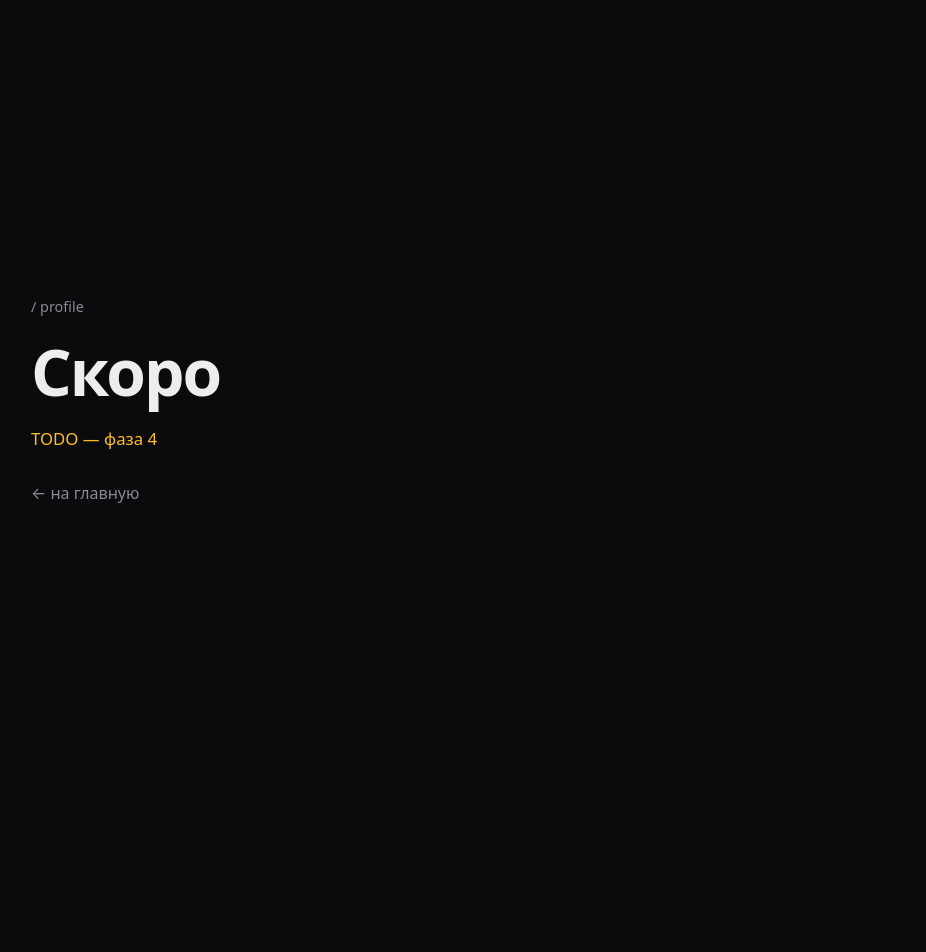
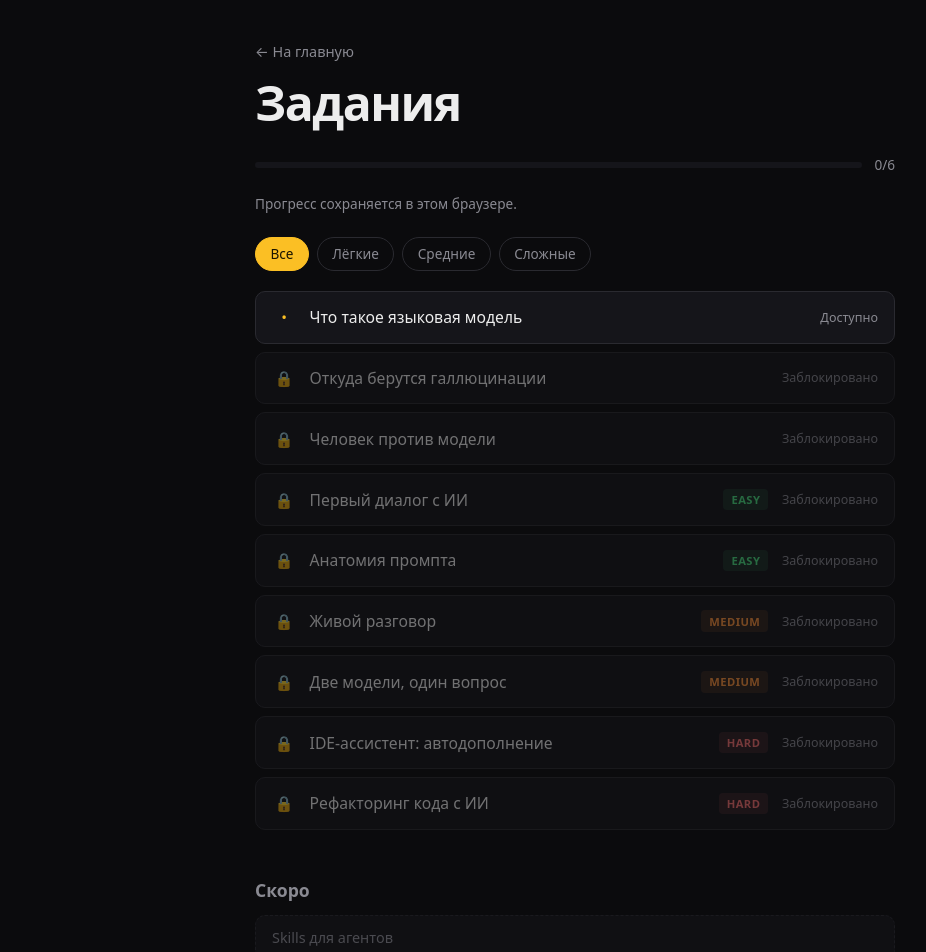
Before and after one commit to stefan-genie/you-and-vibe, a Vue app in the folder frontend/: page /profile in a window 1280 px wide. Shown: the top 952 px of the page, without its empty margins (65-991 px from the left). Before the commit the page ends 800 px from the top, so only its background shows below. Built offline with nearby package versions, Linux system fonts and the light colour scheme.

Commit message:
feat(frontend): task registry + profile page

```diff
--- /dev/null
+++ b/frontend/src/tasks/tasks.config.ts
@@ -0,0 +1,33 @@
+export type TaskType = "static" | "fakeChat" | "comparison" | "realChat" | "chatIde";
+export type Difficulty = "easy" | "medium" | "hard";
+
+export interface Task {
+  id: string;
+  type: TaskType;
+  difficulty?: Difficulty;
+  title: string;
+  unlocksAfter: string | null;
+  content: null;
+}
+
+export const tasks: Task[] = [
+  { id: "intro-1", type: "static", title: "Что такое языковая модель", unlocksAfter: null, content: null },
+  { id: "intro-2", type: "static", title: "Откуда берутся галлюцинации", unlocksAfter: "intro-1", content: null },
+  { id: "intro-3", type: "comparison", title: "Человек против модели", unlocksAfter: "intro-2", content: null },
+  { id: "t1", type: "fakeChat", difficulty: "easy", title: "Первый диалог с ИИ", unlocksAfter: "intro-3", content: null },
+  { id: "t2", type: "static", difficulty: "easy", title: "Анатомия промпта", unlocksAfter: "t1", content: null },
+  { id: "t3", type: "realChat", difficulty: "medium", title: "Живой разговор", unlocksAfter: "t2", content: null },
+  { id: "t4", type: "comparison", difficulty: "medium", title: "Две модели, один вопрос", unlocksAfter: "t3", content: null },
+  { id: "t5", type: "chatIde", difficulty: "hard", title: "IDE-ассистент: автодополнение", unlocksAfter: "t4", content: null },
+  { id: "t6", type: "chatIde", difficulty: "hard", title: "Рефакторинг кода с ИИ", unlocksAfter: "t5", content: null },
+];
+
+export const roadmapStubs: string[] = [
+  "Skills для агентов",
+  "Multi-Agent Patterns",
+  "RAG",
+  "Reasoning Patterns",
+  "Memory Management",
+  "Prompt Chaining",
+  "Self-Consistency",
+];
--- a/frontend/src/views/Profile.vue
+++ b/frontend/src/views/Profile.vue
@@ -1,41 +1,275 @@
+<script setup>
+import { ref, computed } from "vue";
+import { useRouter } from "vue-router";
+import { storeToRefs } from "pinia";
+import { useProgressStore } from "../stores/progress.js";
+import { tasks, roadmapStubs } from "../tasks/tasks.config";
+
+const router = useRouter();
+const store = useProgressStore();
+const { completed } = storeToRefs(store);
+
+const filters = ["all", "easy", "medium", "hard"];
+const activeFilter = ref("all");
+
+const mainTasks = computed(() => tasks.filter((t) => !t.id.startsWith("intro-")));
+const progressDone = computed(() =>
+  mainTasks.value.filter((t) => completed.value.includes(t.id)).length
+);
+const progressPct = computed(() =>
+  mainTasks.value.length === 0
+    ? 0
+    : Math.round((progressDone.value / mainTasks.value.length) * 100)
+);
+
+function statusOf(task) {
+  if (completed.value.includes(task.id)) return "passed";
+  if (task.unlocksAfter === null || completed.value.includes(task.unlocksAfter))
+    return "available";
+  return "locked";
+}
+
+const visibleTasks = computed(() => {
+  if (activeFilter.value === "all") return tasks;
+  return tasks.filter((t) => t.difficulty === activeFilter.value);
+});
+
+const statusLabel = {
+  passed: "Пройдено",
+  available: "Доступно",
+  locked: "Заблокировано",
+};
+
+function openTask(task) {
+  const s = statusOf(task);
+  if (s === "available" || s === "passed") {
+    router.push(`/task/${task.id}`);
+  }
+}
+</script>
+
 <template>
-  <main class="stub">
-    <p class="tag">/ profile</p>
-    <h1>Скоро</h1>
-    <p class="note">TODO — фаза 4</p>
-    <RouterLink to="/" class="back">← на главную</RouterLink>
+  <main class="profile">
+    <header class="head">
+      <RouterLink to="/" class="back">← На главную</RouterLink>
+      <h1>Задания</h1>
+      <div class="progress">
+        <div class="progress-bar"><span :style="{ width: progressPct + '%' }" /></div>
+        <span class="progress-text">{{ progressDone }}/{{ mainTasks.length }}</span>
+      </div>
+    </header>
+
+    <p class="banner">Прогресс сохраняется в этом браузере.</p>
+
+    <nav class="filters">
+      <button
+        v-for="f in filters"
+        :key="f"
+        :class="['tab', { active: activeFilter === f }]"
+        @click="activeFilter = f"
+      >
+        {{ f === "all" ? "Все" : f === "easy" ? "Лёгкие" : f === "medium" ? "Средние" : "Сложные" }}
+      </button>
+    </nav>
+
+    <ul class="task-list">
+      <li
+        v-for="task in visibleTasks"
+        :key="task.id"
+        :class="['card', statusOf(task)]"
+        @click="openTask(task)"
+      >
+        <span class="indicator" :data-status="statusOf(task)">
+          <template v-if="statusOf(task) === 'passed'">✓</template>
+          <template v-else-if="statusOf(task) === 'locked'">🔒</template>
+          <template v-else>•</template>
+        </span>
+        <span class="title">{{ task.title }}</span>
+        <span v-if="task.difficulty" :class="['badge', task.difficulty]">{{ task.difficulty }}</span>
+        <span class="status">{{ statusLabel[statusOf(task)] }}</span>
+      </li>
+    </ul>
+
+    <section class="soon">
+      <h2>Скоро</h2>
+      <ul class="stub-list">
+        <li v-for="stub in roadmapStubs" :key="stub" class="stub">{{ stub }}</li>
+      </ul>
+    </section>
   </main>
 </template>
 
 <style scoped>
-.stub {
-  height: 100dvh;
-  display: flex;
-  flex-direction: column;
-  justify-content: center;
-  padding: 0 clamp(1.5rem, 8vw, 6rem);
-  max-width: 40rem;
+.profile {
+  min-height: 100dvh;
+  max-width: 46rem;
+  margin: 0 auto;
+  padding: 2.5rem clamp(1.5rem, 5vw, 3rem) 4rem;
 }
-.tag {
-  color: var(--text-dim);
-  font-size: 0.9rem;
-  margin-bottom: 0.75rem;
-}
-.stub h1 {
-  font-size: clamp(2.5rem, 6vw, 4rem);
-  letter-spacing: -0.03em;
-  margin-bottom: 0.75rem;
-}
-.note {
-  color: var(--accent);
-  font-size: 1.05rem;
-  margin-bottom: 2rem;
+.head {
+  margin-bottom: 1.25rem;
 }
 .back {
   color: var(--text-dim);
+  font-size: 0.9rem;
   transition: color 0.15s ease;
 }
 .back:hover {
   color: var(--text);
 }
+.profile h1 {
+  font-size: clamp(2rem, 5vw, 3rem);
+  letter-spacing: -0.03em;
+  margin: 0.5rem 0 1.25rem;
+}
+.progress {
+  display: flex;
+  align-items: center;
+  gap: 0.75rem;
+}
+.progress-bar {
+  flex: 1;
+  height: 6px;
+  background: var(--bg-elev);
+  border-radius: 999px;
+  overflow: hidden;
+}
+.progress-bar span {
+  display: block;
+  height: 100%;
+  background: var(--accent);
+  border-radius: 999px;
+  transition: width 0.3s ease;
+}
+.progress-text {
+  font-size: 0.85rem;
+  color: var(--text-dim);
+  font-variant-numeric: tabular-nums;
+}
+.banner {
+  color: var(--text-dim);
+  font-size: 0.85rem;
+  margin-bottom: 1.5rem;
+}
+.filters {
+  display: flex;
+  gap: 0.5rem;
+  margin-bottom: 1.25rem;
+}
+.tab {
+  background: transparent;
+  border: 1px solid var(--border);
+  color: var(--text-dim);
+  font: inherit;
+  font-size: 0.85rem;
+  padding: 0.4rem 0.9rem;
+  border-radius: 999px;
+  cursor: pointer;
+  transition: color 0.15s ease, border-color 0.15s ease, background 0.15s ease;
+}
+.tab:hover {
+  color: var(--text);
+}
+.tab.active {
+  color: #1a1500;
+  background: var(--accent);
+  border-color: var(--accent);
+}
+.task-list {
+  list-style: none;
+  display: flex;
+  flex-direction: column;
+  gap: 0.5rem;
+}
+.card {
+  display: flex;
+  align-items: center;
+  gap: 0.85rem;
+  padding: 0.9rem 1rem;
+  background: var(--bg-elev);
+  border: 1px solid var(--border);
+  border-radius: 10px;
+  cursor: default;
+  transition: border-color 0.15s ease, transform 0.1s ease;
+}
+.card.available,
+.card.passed {
+  cursor: pointer;
+}
+.card.available:hover,
+.card.passed:hover {
+  border-color: var(--text-dim);
+  transform: translateY(-1px);
+}
+.card.locked {
+  opacity: 0.45;
+}
+.indicator {
+  width: 1.5rem;
+  text-align: center;
+  font-size: 0.95rem;
+}
+.indicator[data-status="passed"] {
+  color: #4ade80;
+}
+.indicator[data-status="available"] {
+  color: var(--accent);
+}
+.indicator[data-status="locked"] {
+  color: var(--text-dim);
+}
+.title {
+  flex: 1;
+  font-size: 0.98rem;
+}
+.badge {
+  font-size: 0.7rem;
+  font-weight: 600;
+  text-transform: uppercase;
+  letter-spacing: 0.04em;
+  padding: 0.2rem 0.5rem;
+  border-radius: 4px;
+}
+.badge.easy {
+  color: #4ade80;
+  background: rgba(74, 222, 128, 0.12);
+}
+.badge.medium {
+  color: #fb923c;
+  background: rgba(251, 146, 60, 0.12);
+}
+.badge.hard {
+  color: #f87171;
+  background: rgba(248, 113, 113, 0.12);
+}
+.status {
+  font-size: 0.78rem;
+  color: var(--text-dim);
+  min-width: 5.5rem;
+  text-align: right;
+}
+.soon {
+  margin-top: 3rem;
+}
+.soon h2 {
+  font-size: 1.1rem;
+  color: var(--text-dim);
+  margin-bottom: 0.85rem;
+}
+.stub-list {
+  list-style: none;
+  display: flex;
+  flex-direction: column;
+  gap: 0.5rem;
+}
+.stub {
+  padding: 0.75rem 1rem;
+  background: var(--bg-elev);
+  border: 1px dashed var(--border);
+  border-radius: 10px;
+  color: var(--text-dim);
+  font-size: 0.9rem;
+  opacity: 0.5;
+  cursor: not-allowed;
+}
 </style>
```
